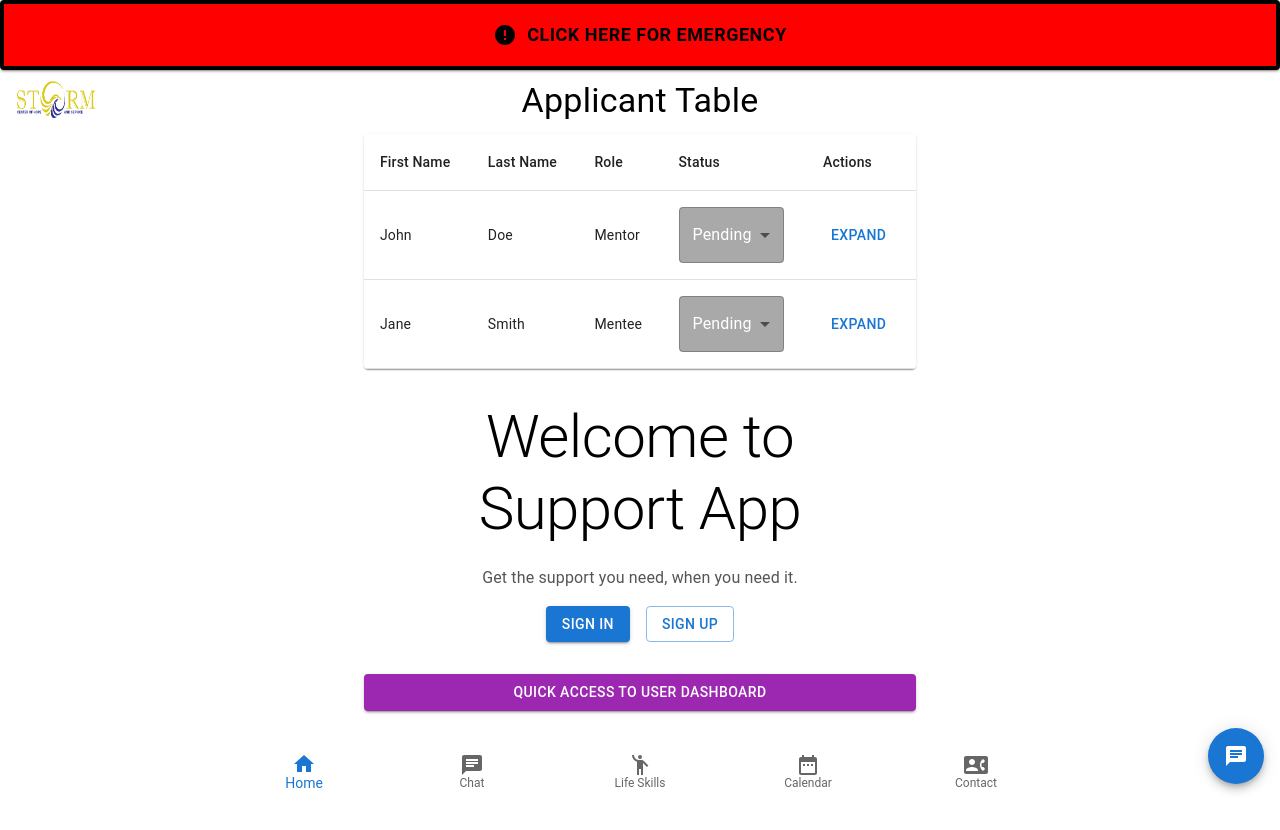
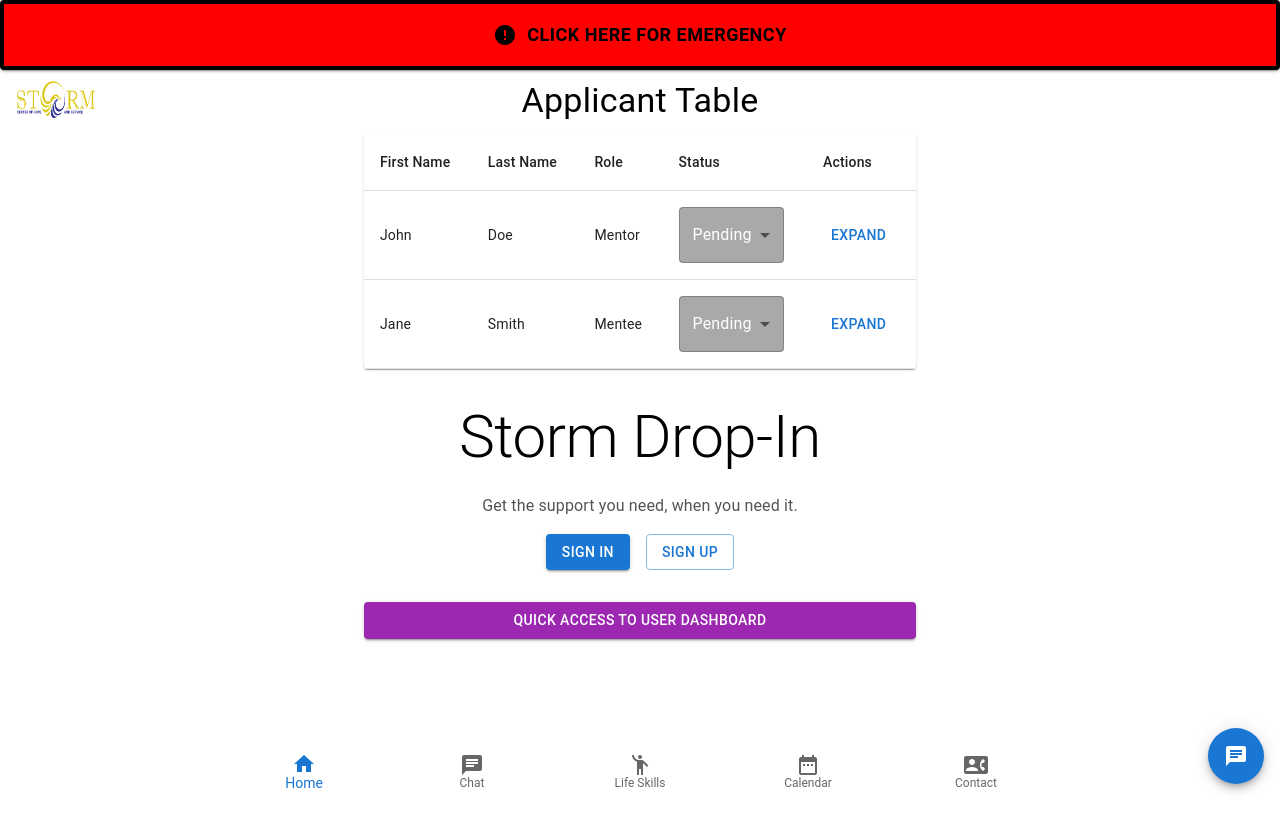
Before and after one commit to cfgtexas24/Team-12, a React (Create React App) app in the folder mobile-web-app/: page / in a window 1280 px wide. Shown: the top 830 px of the page. Built offline with nearby package versions, Linux system fonts and the light colour scheme.

Commit message:
change name

```diff
--- a/mobile-web-app/src/pages/LandingPage.js
+++ b/mobile-web-app/src/pages/LandingPage.js
@@ -37,7 +37,7 @@
 
         {/* Welcome and Description Section */}
         <Typography variant="h2" component="h1" gutterBottom align="center">
-          Welcome to Support App
+          Storm Drop-In
         </Typography>
         <Typography variant="body1" paragraph align="center">
           Get the support you need, when you need it.
--- a/mobile-web-app/src/styles/App.css
+++ b/mobile-web-app/src/styles/App.css
@@ -4,7 +4,8 @@
     --color-white: hsl(0, 0, 100, 100%);
     --color-black: hsl(0, 0, 0, 100%);
     --color-neutral-200: hsl(0, 0, 97, 100%);
-    --color-neutral-500: hsl(290, 5, 22, 100%);
+    --color-neutral-500: hsl(290
+    , 5, 22, 100%);
     --color-neutral-800: hsl(0, 0, 5, 100%);
 
     --font-family: Helvetica, sans-serif;
```
